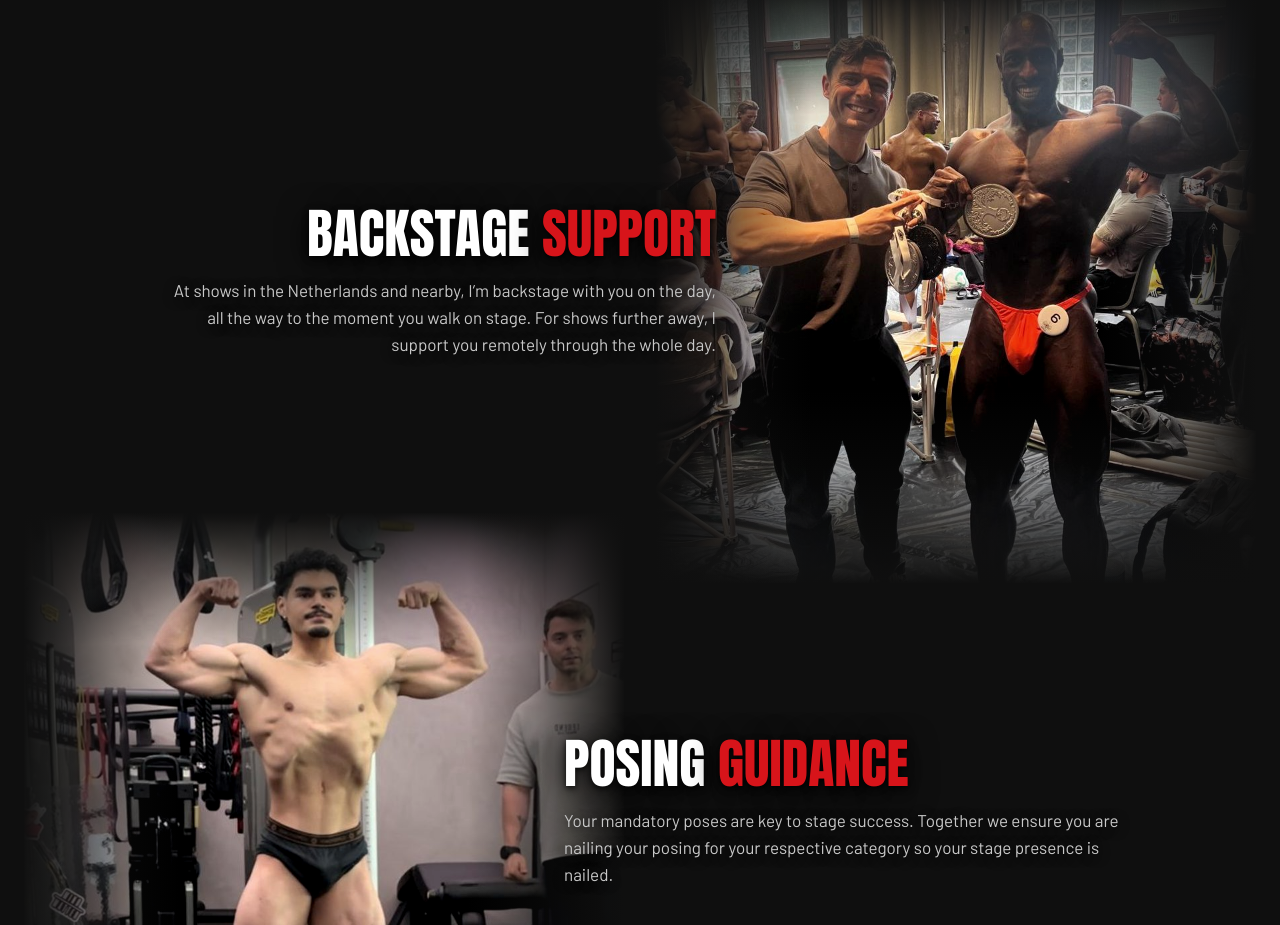
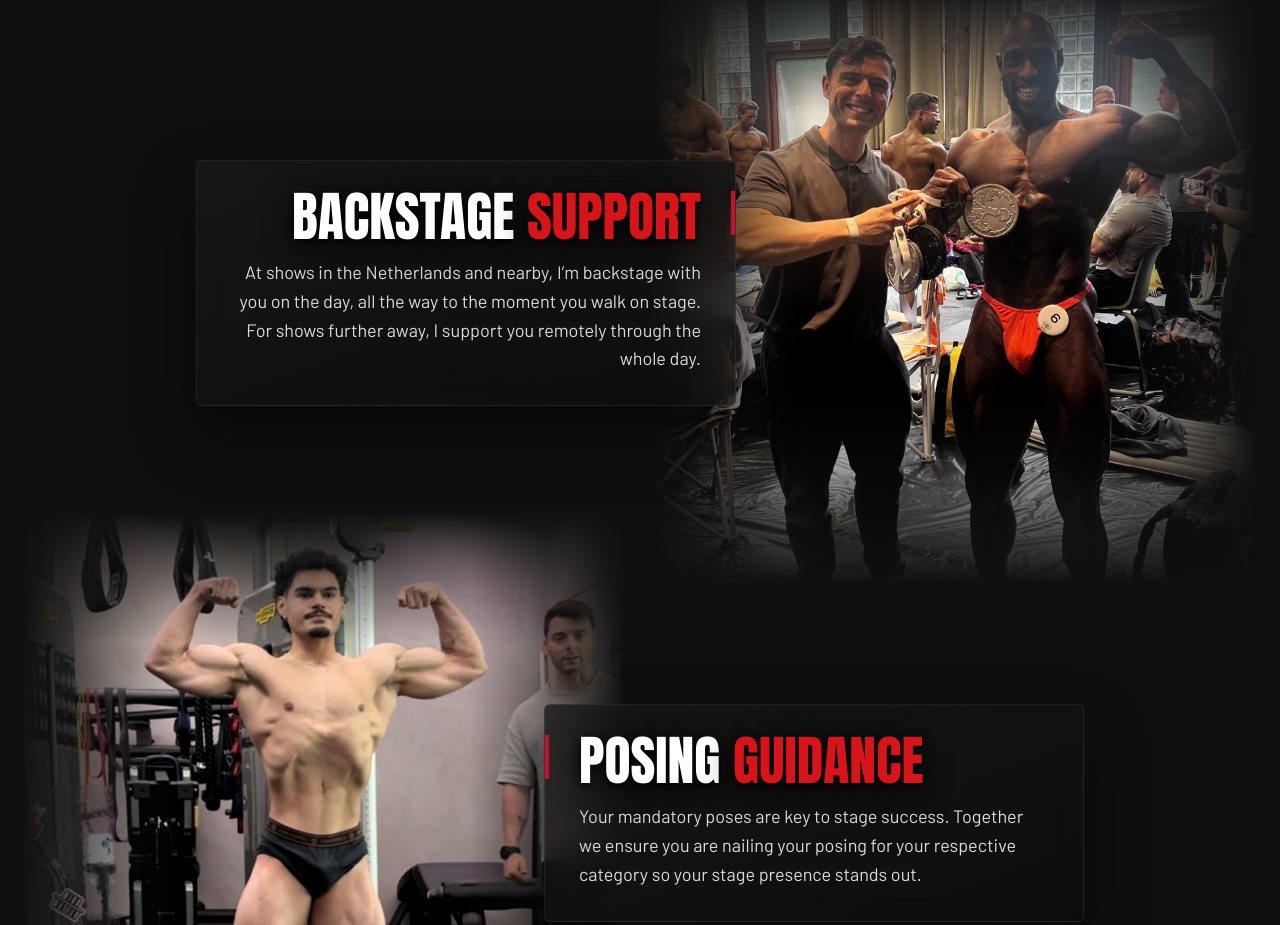
Before and after one commit to mariombastos95/mbcphysique-website, a plain HTML site: page bodybuilding/index.html in a window 1280 px wide. Shown: the part 2273-3198 px from the top of the page. Drawn offline with nearby package versions, Linux system fonts and the light colour scheme.

Commit message:
Support levels: blurred text panels for readability, posing line fix (#10)
Claude-Session: https://claude.ai/code/session_01QTRQVLds9doDDJuKCCsy6N

Co-authored-by: Mário Bastos <mbcphysique@gmail.com>
Co-authored-by: Claude Opus 5.5 <noreply@anthropic.com>

```diff
--- a/bodybuilding/index.html
+++ b/bodybuilding/index.html
@@ -32,12 +32,14 @@ details[open] .faq-plus{transform:rotate(45deg)}
 .lvl-img img{position:absolute;inset:0;width:100%;height:100%;object-fit:cover;display:block;filter:contrast(1.05) saturate(.9);
 }
 .lvl-t{position:relative;z-index:2;margin:0;font-family:'Anton',sans-serif;font-weight:400;font-size:clamp(36px,4.2vw,58px);line-height:.95;text-transform:uppercase;color:#FFFFFF;text-shadow:0 2px 6px rgba(0,0,0,.85),0 6px 30px rgba(0,0,0,.9)}
-.lvl-txt{position:relative;z-index:2;max-width:560px}
-.lvl-r .lvl-txt{margin-right:-60px;text-align:right}
-.lvl-l .lvl-txt{margin-left:-60px}
-.lvl-p{margin:18px 0 0;color:#C9C9C9;font-size:17px;line-height:1.6;text-shadow:0 2px 12px rgba(0,0,0,.9)}
+.lvl-txt{position:relative;z-index:2;box-sizing:border-box;max-width:540px;padding:30px 34px 32px;background:linear-gradient(160deg,rgba(24,24,24,.78),rgba(12,12,12,.62));-webkit-backdrop-filter:blur(14px);backdrop-filter:blur(14px);border:1px solid rgba(255,255,255,.07);border-radius:6px;box-shadow:0 30px 60px rgba(0,0,0,.45)}
+.lvl-txt::before{content:"";position:absolute;top:30px;width:4px;height:44px;background:#C8102E}
+.lvl-l .lvl-txt::before{left:0}.lvl-r .lvl-txt::before{right:0}
+.lvl-r .lvl-txt{margin-right:-80px;text-align:right}
+.lvl-l .lvl-txt{margin-left:-80px}
+.lvl-p{margin:16px 0 0;color:#DADADA;font-size:18px;line-height:1.6}
 .lvl-dim img{filter:brightness(.78) contrast(1.05) saturate(.9)}
-@media (max-width:760px){.lvl,.lvl-r{flex-direction:column}.lvl-r{align-items:flex-end}.lvl-l{align-items:flex-start}.lvl+.lvl{margin-top:24px}.lvl-img{width:84%}.lvl-r .lvl-txt,.lvl-l .lvl-txt{margin:-56px 0 0;max-width:none;width:100%;text-align:left}.lvl-t{font-size:36px}.lvl-p{font-size:16px}}
+@media (max-width:760px){.lvl,.lvl-r{flex-direction:column}.lvl-r{align-items:flex-end}.lvl-l{align-items:flex-start}.lvl+.lvl{margin-top:28px}.lvl-img{width:84%}.lvl-r .lvl-txt,.lvl-l .lvl-txt{margin:-70px 0 0;max-width:none;width:100%;text-align:left;padding:22px 22px 24px}.lvl-r .lvl-txt::before{right:auto;left:0}.lvl-txt::before{top:24px;height:36px}.lvl-t{font-size:34px}.lvl-p{font-size:16px}}
 
 </style>
 <link rel="canonical" href="https://mbcphysique.com/bodybuilding/">
@@ -146,7 +148,7 @@ details[open] .faq-plus{transform:rotate(45deg)}
 <div class="lvl lvl-l">
 <div class="lvl-img"><img src="../assets/posing.jpg" alt="Posing coaching for a natural bodybuilding competitor" loading="lazy"></div>
 <div class="lvl-txt"><h3 class="lvl-t">Posing <span class="metal-text">guidance</span></h3>
-<p class="lvl-p">Your mandatory poses are key to stage success. Together we ensure you are nailing your posing for your respective category so your stage presence is nailed.</p></div>
+<p class="lvl-p">Your mandatory poses are key to stage success. Together we ensure you are nailing your posing for your respective category so your stage presence stands out.</p></div>
 </div>
 <div class="lvl lvl-r">
 <div class="lvl-img"><img src="../assets/assessment.jpg" alt="Physique assessment with a natural bodybuilding athlete" loading="lazy"></div>
```
